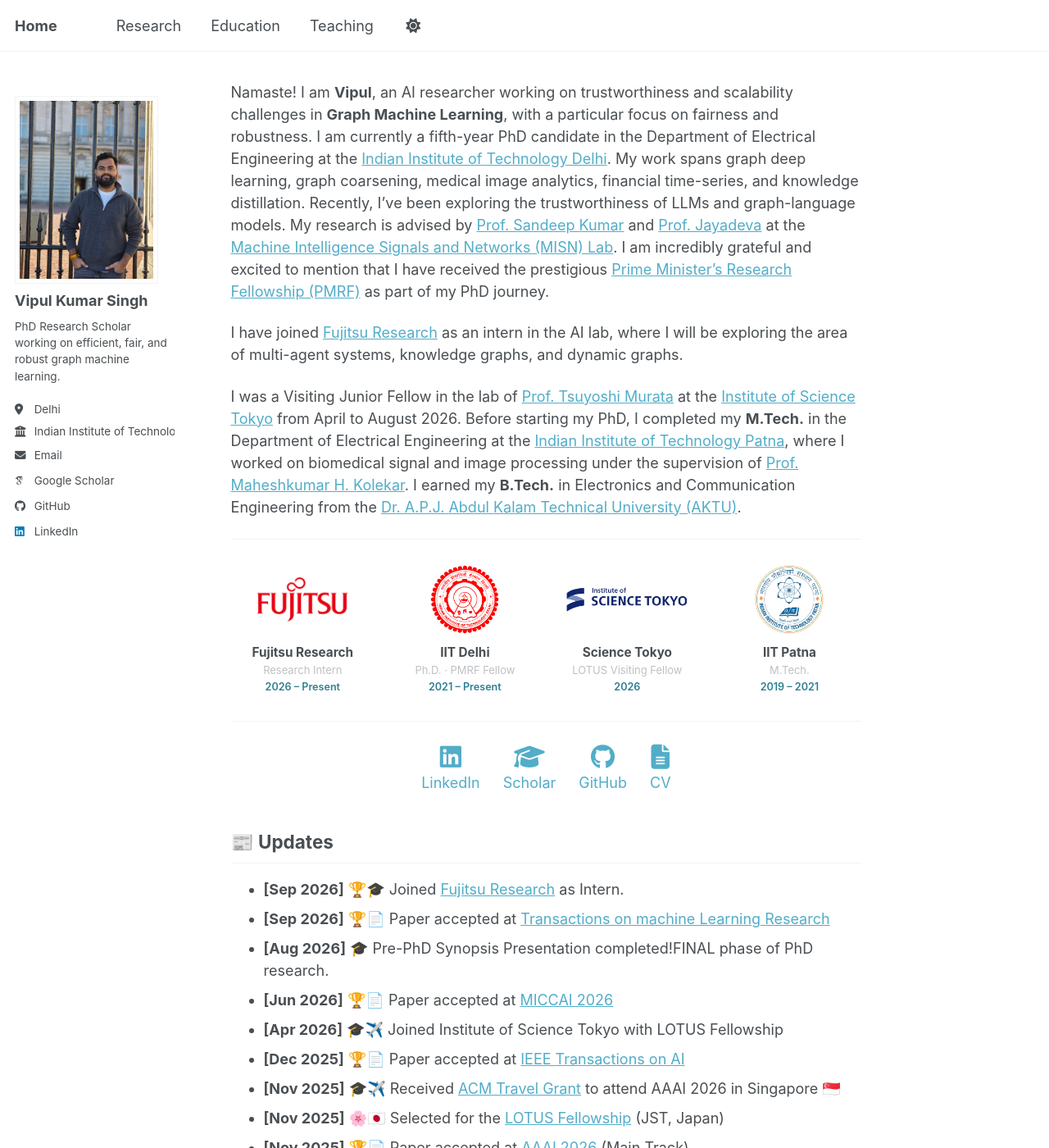
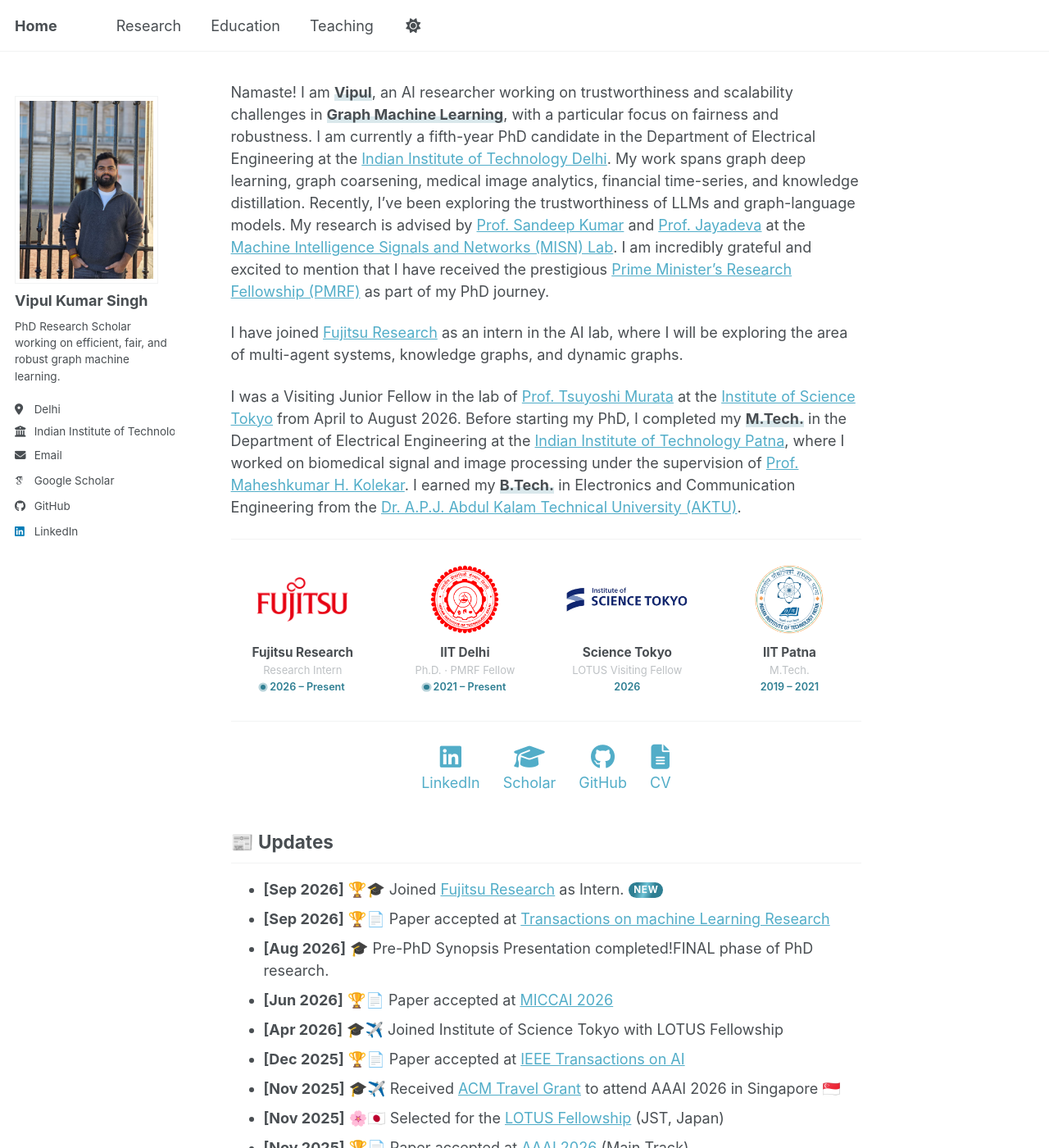
Before and after one commit to shashivipul/shashivipul.github.io, a Jekyll site: the page built from _pages/about.md, in a window 1280 px wide and 1400 px high. Shown: the whole window at 82% size. Built offline with Jekyll 4.4.1, drawn with Linux system fonts in a browser that asks for light colours; some web fonts are replaced; a script bundle is joined from its source files by our own code; library files that are not in the unit come from our copies.

Commit message:
Home: add entrance, highlight, hover and live-status animations
Respects prefers-reduced-motion; page renders normally without JS.

Co-Authored-By: Claude Opus 5.5 <noreply@anthropic.com>
Claude-Session: https://claude.ai/code/session_01C8drE48dQ9CnGpvxwHaeMY

```diff
--- a/_pages/about.md
+++ b/_pages/about.md
@@ -109,3 +109,68 @@ I was a Visiting Junior Fellow in the lab of [Prof. Tsuyoshi Murata](https://www
 - **[Nov 2025]** 🏆📄 Paper accepted at [AAAI 2026](https://neuroai-multimodal-workshop.github.io) (NeuroAI Workshop)
 - **[Oct 2025]** 🎓✈️ Received [IEEE CIS Student Travel Grant](https://cis.ieee.org/activities/membership-activities/travel-grants) to attend IEEE DSAA 2026 in United Kingdom 🇬🇧
 - **[Jun 2025]** 🏆📄 Paper accepted at [IEEE DSAA 2025](https://dsaa.ieee.org/2025/)
+
+
+
+
+
+
+
+
+<script>
+(function () {
+  var aff = document.querySelector('.affiliations');
+  if (!aff) return;
+  var root = aff.parentNode;
+  var reduce = window.matchMedia && window.matchMedia('(prefers-reduced-motion: reduce)').matches;
+
+  /* Mark pieces of the page so the styles can target them */
+  root.classList.add('home');
+  var social = root.querySelector('.fa-linkedin');
+  social = social && social.closest('div');
+  if (social) social.classList.add('home-social');
+  aff.querySelectorAll('.affil').forEach(function (a) {
+    if (/present/i.test(a.querySelector('.affil__years').textContent)) a.classList.add('is-current');
+  });
+  var updates = Array.prototype.find.call(root.querySelectorAll('h2'), function (h) { return /updates/i.test(h.textContent); });
+  var updList = updates && updates.nextElementSibling;
+  if (updList && updList.tagName === 'UL' && updList.firstElementChild) {
+    var badge = document.createElement('span');
+    badge.className = 'home-new';
+    badge.textContent = 'NEW';
+    updList.firstElementChild.appendChild(badge);
+  }
+
+  if (reduce || !('IntersectionObserver' in window)) return;
+  root.classList.add('home--animate');
+
+  /* Stagger groups of siblings */
+  function stagger(list, step, base) {
+    Array.prototype.forEach.call(list, function (el, i) {
+      el.classList.add('reveal');
+      el.style.transitionDelay = (base || 0) + i * step + 'ms';
+    });
+  }
+  stagger(Array.prototype.filter.call(root.children, function (el) {
+    return el.tagName === 'P' && !el.closest('.affiliations');
+  }), 120);
+  stagger(aff.querySelectorAll('.affil'), 110, 250);
+  if (social) stagger(social.querySelectorAll('a'), 80, 150);
+  if (updates) stagger([updates], 0);
+  if (updList) stagger(updList.children, 60);
+
+  var io = new IntersectionObserver(function (entries) {
+    entries.forEach(function (e) {
+      if (!e.isIntersecting) return;
+      var el = e.target;
+      el.classList.add('is-visible');
+      io.unobserve(el);
+      setTimeout(function () { el.style.transitionDelay = ''; }, 1600);
+    });
+  }, { threshold: 0.1, rootMargin: '0px 0px -30px 0px' });
+  root.querySelectorAll('.reveal').forEach(function (el) { io.observe(el); });
+
+  /* Highlighter sweep on bold keywords once the intro is in view */
+  setTimeout(function () { root.classList.add('home--highlight'); }, 700);
+})();
+</script>
--- a/_sass/layout/_home.scss
+++ b/_sass/layout/_home.scss
@@ -105,3 +105,97 @@
   .affil__logo img { transition: none; }
   .affil:hover { transform: none; }
 }
+
+/* ==========================================================================
+   Home page animations
+   ========================================================================== */
+
+/* Fade-and-rise reveal (only when JS is on and motion is allowed) */
+.home--animate .reveal {
+  opacity: 0;
+  transform: translateY(16px);
+  transition: opacity 0.7s ease, transform 0.7s cubic-bezier(0.2, 0.7, 0.2, 1);
+}
+.home--animate .affil.reveal {
+  transform: translateY(18px) scale(0.92);
+}
+.home--animate .reveal.is-visible {
+  opacity: 1;
+  transform: none;
+}
+
+/* Highlighter sweep behind bold keywords in the intro */
+.home > p strong {
+  background-image: linear-gradient(transparent 62%, rgba(47, 127, 147, 0.18) 62%);
+  background-repeat: no-repeat;
+  background-size: 0% 100%;
+  transition: background-size 1.1s cubic-bezier(0.2, 0.7, 0.2, 1);
+}
+.home--highlight > p strong,
+.home:not(.home--animate) > p strong {
+  background-size: 100% 100%;
+}
+
+/* Pulsing "live" dot for current positions */
+.affil.is-current .affil__years::before {
+  content: "";
+  display: inline-block;
+  width: 0.5em;
+  height: 0.5em;
+  margin-right: 0.4em;
+  border-radius: 50%;
+  background: #2f7f93;
+  vertical-align: 0.08em;
+  animation: home-pulse 1.8s ease-out infinite;
+}
+@keyframes home-pulse {
+  0%   { box-shadow: 0 0 0 0 rgba(47, 127, 147, 0.55); }
+  70%  { box-shadow: 0 0 0 7px rgba(47, 127, 147, 0); }
+  100% { box-shadow: 0 0 0 0 rgba(47, 127, 147, 0); }
+}
+
+/* Social icons: lift and take on each brand's colour on hover */
+.home-social a {
+  i {
+    display: inline-block;
+    transition: transform 0.25s cubic-bezier(0.3, 1.6, 0.5, 1), color 0.2s ease;
+  }
+  &:hover i { transform: translateY(-5px) scale(1.12); }
+  &:hover .fa-linkedin { color: #0a66c2; }
+  &:hover .fa-graduation-cap { color: #4285f4; }
+  &:hover .fa-github { color: #24292f; }
+  &:hover .fa-file-alt { color: #c0392b; }
+}
+
+/* Updates list: subtle slide on hover */
+.home > h2 + ul li {
+  transition: transform 0.2s ease;
+  &:hover { transform: translateX(4px); }
+}
+
+/* "NEW" badge on the latest update */
+.home-new {
+  display: inline-block;
+  margin-left: 0.5em;
+  padding: 0.05em 0.5em;
+  border-radius: 999px;
+  font-size: 0.65em;
+  font-weight: 700;
+  letter-spacing: 0.06em;
+  vertical-align: 0.15em;
+  color: #fff;
+  background: linear-gradient(110deg, #2f7f93 40%, #6fc3d6 50%, #2f7f93 60%);
+  background-size: 250% 100%;
+  animation: home-shimmer 2.6s linear infinite;
+}
+@keyframes home-shimmer {
+  from { background-position: 100% 0; }
+  to   { background-position: -150% 0; }
+}
+
+@media (prefers-reduced-motion: reduce) {
+  .affil.is-current .affil__years::before,
+  .home-new { animation: none; }
+  .home-social a i,
+  .home > h2 + ul li { transition: none; }
+}
```
